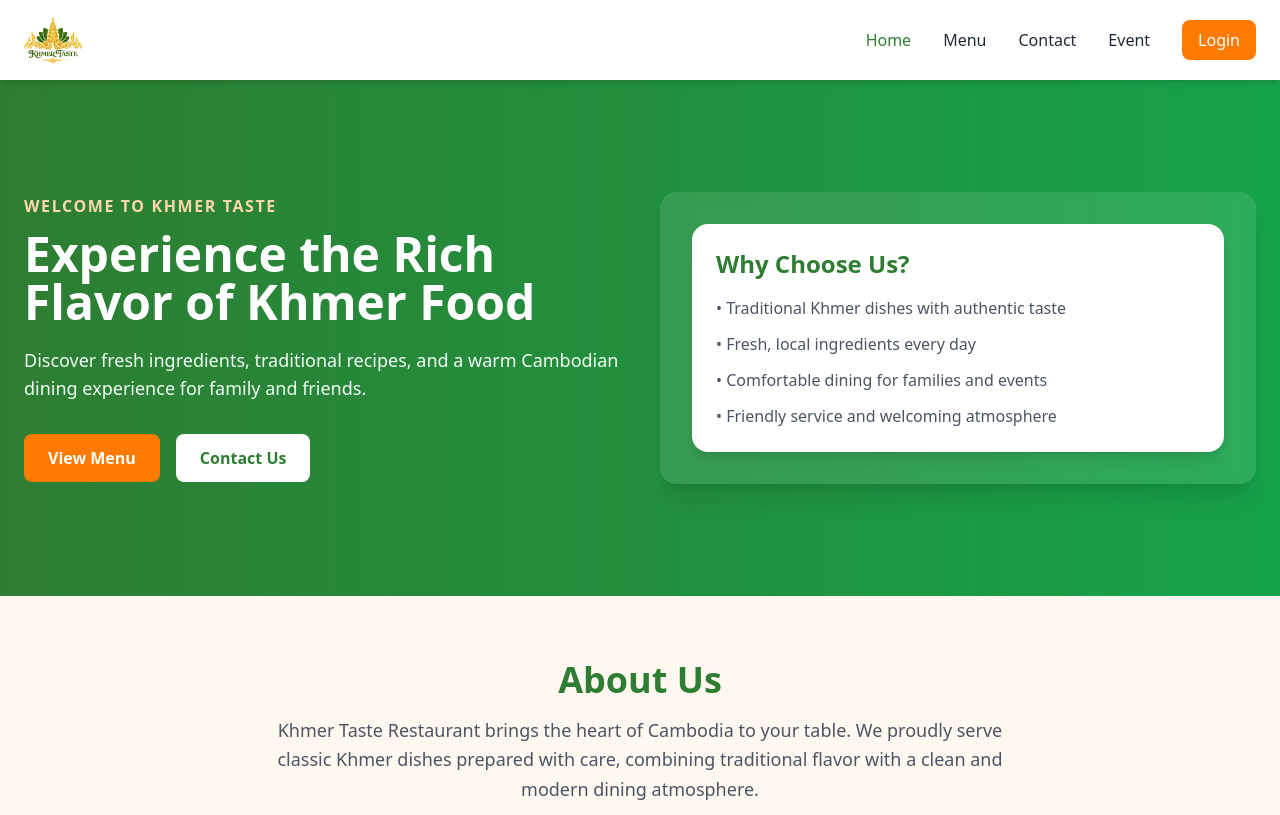
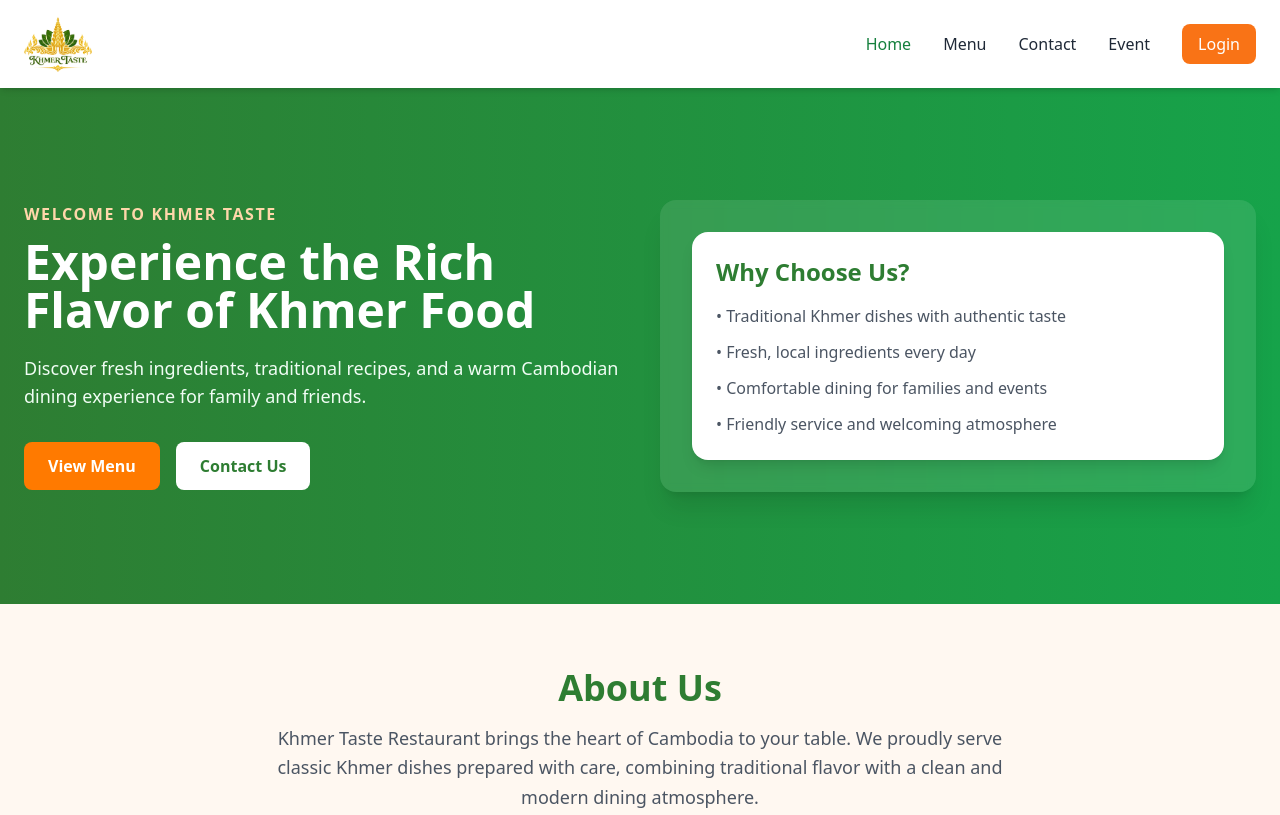
Before and after one commit to kunpheaktralim-cloud/Web-Design-, a website: page index.html in a window 1280 px wide. Shown: the top 815 px of the page. Drawn offline with nearby package versions, Linux system fonts and the light colour scheme.

Commit message:
Update index.html

```diff
--- a/index.html
+++ b/index.html
@@ -25,21 +25,24 @@
 <header class="bg-white shadow-md sticky top-0 z-50">
   <div class="max-w-7xl mx-auto flex items-center justify-between px-6 py-4">
 
-      <!-- Logo-->
-      <div>
-        <img src="logo.png" alt="Khmer Taste Logo" class="h-12 object-contain">
-      </div>
+    <!-- LOGO LEFT -->
+    <a href="index.html" class="flex items-center">
+      <img src="logo.png" alt="Khmer Taste Logo"
+           class="h-12 md:h-14 w-auto object-contain">
+    </a>
 
+    <!-- NAV RIGHT -->
     <nav class="hidden md:flex items-center space-x-8 font-medium">
-        <a href="index.html" class="text-primary hover:text-accent transition">Home</a>
-        <a href="Menu.html" class="hover:text-accent transition">Menu</a>
-        <a href="Contact.html" class="hover:text-accent transition">Contact</a>
-        <a href="Event.html" class="hover:text-accent transition:">Event</a>
-        <a href="Login.html" class="bg-accent text-white px-4 py-2 rounded-lg hover:bg-orange-600 transition">
+      <a href="index.html" class="text-green-700 hover:text-orange-500 transition">Home</a>
+      <a href="Menu.html" class="hover:text-orange-500 transition">Menu</a>
+      <a href="Contact.html" class="hover:text-orange-500 transition">Contact</a>
+      <a href="Event.html" class="hover:text-orange-500 transition">Event</a>
+      <a href="Login.html"
+         class="bg-orange-500 text-white px-4 py-2 rounded-lg hover:bg-orange-600 transition">
         Login
       </a>
+    </nav>
 
-      </nav>
   </div>
 </header>
 
```
Lines whose indentation alone changed are shown as unchanged.
